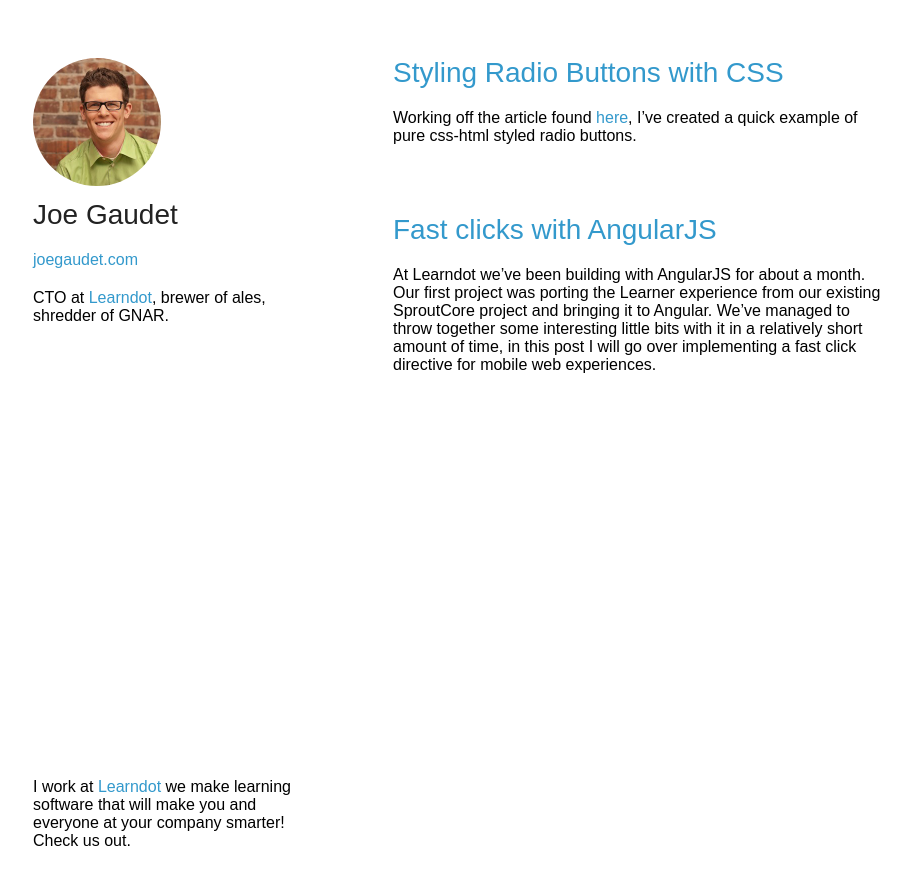
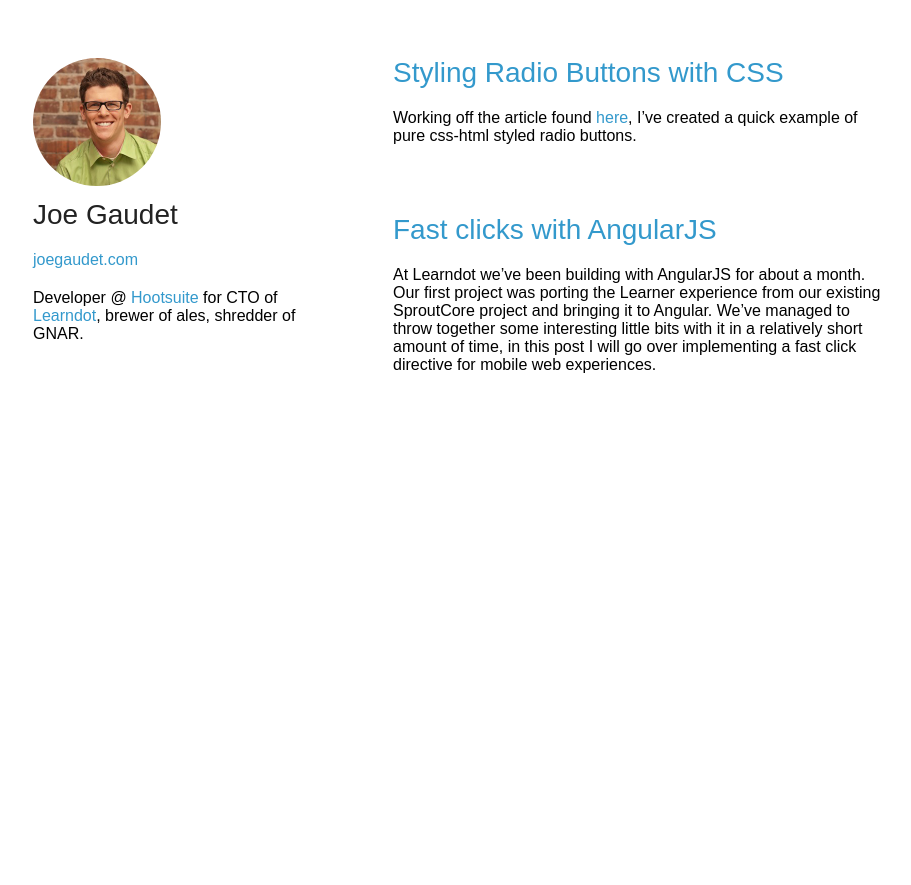
Before and after one commit to joegaudet/joegaudet.github.io, a Jekyll site: the page built from index.html, in a window 1280 px wide. Shown: the top 885 px of the page, without its empty margins (177-1088 px from the left). Built offline with Jekyll 4.4.1, drawn with Linux system fonts in a browser that asks for light colours; some web fonts are replaced; Markdown is read by kramdown in place of the engine named in the settings; a style sheet for code colours, icons or effects is not loaded.

Commit message:
Add idea to .gitignore + update layout

```diff
--- a/_layouts/default.html
+++ b/_layouts/default.html
@@ -3,15 +3,17 @@
 <head>
     <meta charset="utf-8">
     <meta http-equiv="X-UA-Compatible" content="chrome=1">
-  <base href="/" />
+    <base href="/"/>
     <title>joegaudet.com :: {{ page.title}}</title>
 
     <link rel="stylesheet" href="stylesheets/styles.css">
     <link rel="stylesheet" href="stylesheets/pygment_trac.css">
     <meta name="viewport" content="width=device-width, initial-scale=1, user-scalable=no">
-  <link rel="stylesheet" href="//f.fontdeck.com/s/css/posU9Y0DYSwKyT7pZ5oMklOhSjk/localhost/35587.css" type="text/css" />
-  <link rel="stylesheet" href="//f.fontdeck.com/s/css/posU9Y0DYSwKyT7pZ5oMklOhSjk/joegaudet.com/35587.css" type="text/css" />
-  <link rel="shortcut icon" href="/images/joe-fav.ico" />
+    <link rel="stylesheet" href="//f.fontdeck.com/s/css/posU9Y0DYSwKyT7pZ5oMklOhSjk/localhost/35587.css"
+          type="text/css"/>
+    <link rel="stylesheet" href="//f.fontdeck.com/s/css/posU9Y0DYSwKyT7pZ5oMklOhSjk/joegaudet.com/35587.css"
+          type="text/css"/>
+    <link rel="shortcut icon" href="/images/joe-fav.ico"/>
     <!--[if lt IE 9]>
     <script src="//html5shiv.googlecode.com/svn/trunk/html5.js"></script>
     <![endif]-->
@@ -22,10 +24,13 @@
         _gaq.push(['_setAccount', 'UA-7215431-1']);
         _gaq.push(['_trackPageview']);
 
-      (function() {
-        var ga = document.createElement('script'); ga.type = 'text/javascript'; ga.async = true;
+        (function () {
+            var ga = document.createElement('script');
+            ga.type = 'text/javascript';
+            ga.async = true;
             ga.src = ('https:' == document.location.protocol ? 'https://ssl' : 'http://www') + '.google-analytics.com/ga.js';
-        var s = document.getElementsByTagName('script')[0]; s.parentNode.insertBefore(ga, s);
+            var s = document.getElementsByTagName('script')[0];
+            s.parentNode.insertBefore(ga, s);
         })();
 
     </script>
@@ -35,20 +40,21 @@
 <div class="wrapper">
     <header>
         <img src="images/joe.jpg" class="joe">
+
         <h1>Joe Gaudet</h1>
 
         <p><a href="http://joegaudet.com">joegaudet.com</a></p>
 
         <p class="view">
-          CTO at <a href="http://learndot.com">Learndot</a>, brewer of ales, shredder of GNAR.
+            Developer @ <a href="http://hootsuite.com">Hootsuite</a> for CTO of <a href="http://learndot.com">Learndot</a>, brewer of ales, shredder of GNAR.
         </p>
 
         <div class="social">
             <p class="view">
-            <a href="https://github.com/joegaudet" title="i code here">&#xe236;</a>
-            <a href="https://twitter.com/joegaudet" title="i troll here">&#xe286;</a>
-            <a href="http://www.linkedin.com/in/josephgaudet" title="i pad my resume here">&#xe252;</a>
-            <a href="mailto:joe@joeguadet.com" title="i pipe this email to my spam folder... here.">&#xe224;</a>
+                <a href="https://github.com/joegaudet" title="I code here">&#xe236;</a>
+                <a href="https://twitter.com/joegaudet" title="I troll here">&#xe286;</a>
+                <a href="http://www.linkedin.com/in/josephgaudet" title="I pad my resume here">&#xe252;</a>
+                <a href="mailto:joe@joeguadet.com" title="I pipe this email to my spam folder... here.">&#xe224;</a>
                 <a href="feed.xml" title="do people still use rss?">&#xe271;</a>
             </p>
         </div>
@@ -57,7 +63,8 @@
     {{content}}
 
     <footer>
-        I work at <a href="http://learndot.com">Learndot</a> we make learning software that will make you and everyone at your company smarter! Check us out.
+        <!--I work at <a href="http://learndot.com">Learndot</a> we make learning software that will make you and everyone-->
+        <!--at your company smarter! Check us out.-->
     </footer>
 </div>
 <script src="javascripts/scale.fix.js"></script>
```
Also changed, not shown: 1 other file. Lines whose indentation alone changed are shown as unchanged.
